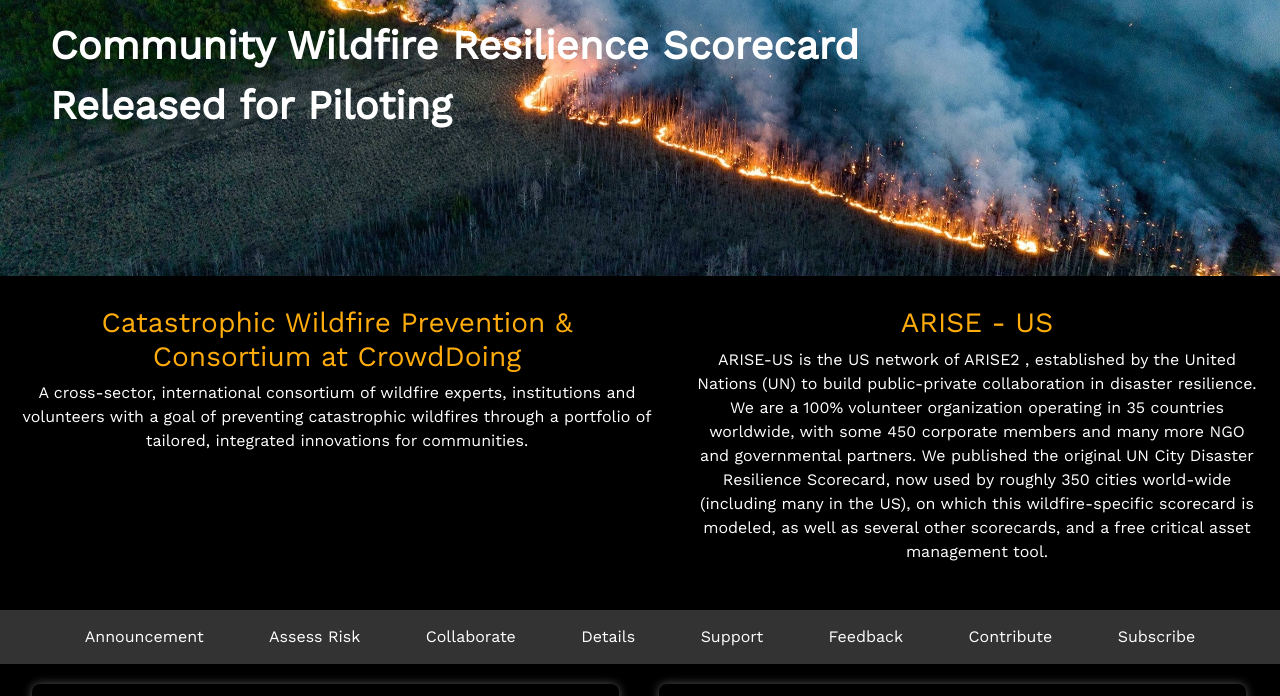
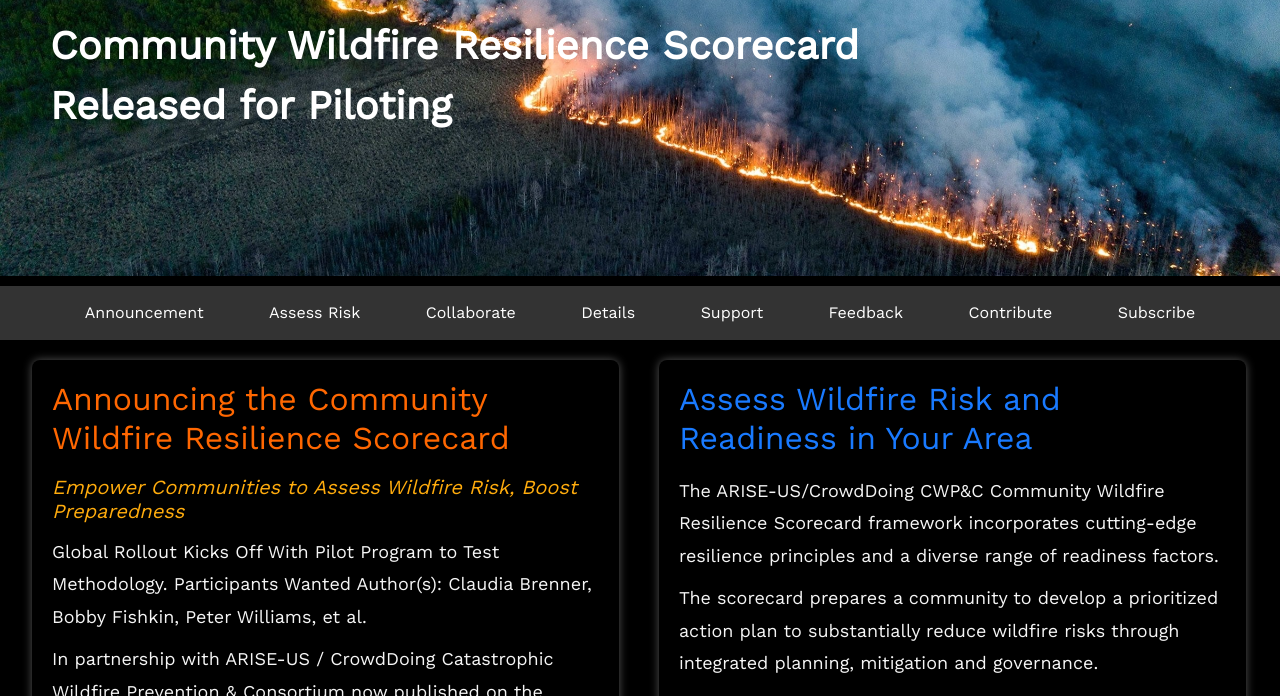
Before and after one commit to ClaudiaBrennerUSA/Wildfire-Resilience, a plain HTML site: page src/main/views/index.html in a window 1280 px wide. Shown: the part 425-1121 px from the top of the page. Drawn offline with nearby package versions, Linux system fonts and the light colour scheme; files that its build step writes are made by us from their sources; files whose address does not match are found by name.

Commit message:
Removing 'welcome' container (#20)
* removing partnership text

```diff
--- a/src/main/views/index.html
+++ b/src/main/views/index.html
@@ -21,20 +21,6 @@
     <div class="banner-text-right">Canada Wildfires Burning <br> June 2023</div>
     <div class="banner-text-left">
       Community Wildfire Resilience Scorecard <br> Released for Piloting
-    </div>
-  </div>
-  <div class="welcome-container">
-    <div class="welcome-crowdoing">
-      <h3>Catastrophic Wildfire Prevention & Consortium at CrowdDoing</h1>
-      <p>
-         A cross-sector, international consortium of wildfire experts, institutions and volunteers with a goal of preventing catastrophic wildfires through a portfolio of tailored, integrated innovations for communities.
-      </p>
-    </div>
-    <div class="welcome-arise">
-      <h3> ARISE - US </h1>
-      <p>
-        ARISE-US is the US network of ARISE2 , established by the United Nations (UN) to build public-private collaboration in disaster resilience. We are a 100% volunteer organization operating in 35 countries worldwide, with some 450 corporate members and many more NGO and governmental partners. We published the original UN City Disaster Resilience Scorecard, now used by roughly 350 cities world-wide (including many in the US), on which this wildfire-specific scorecard is modeled, as well as several other scorecards, and a free critical asset management tool.
-      </p>
     </div>
   </div>
 
```
